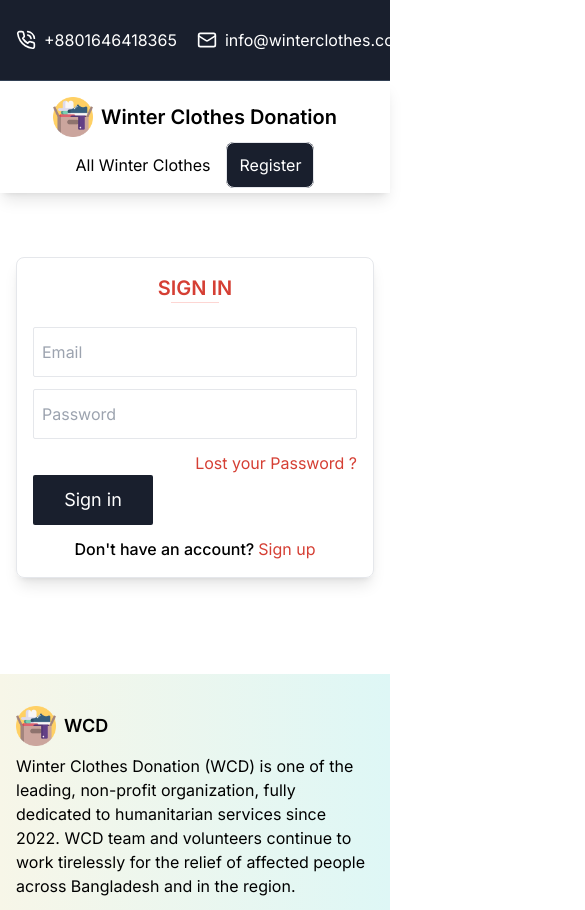
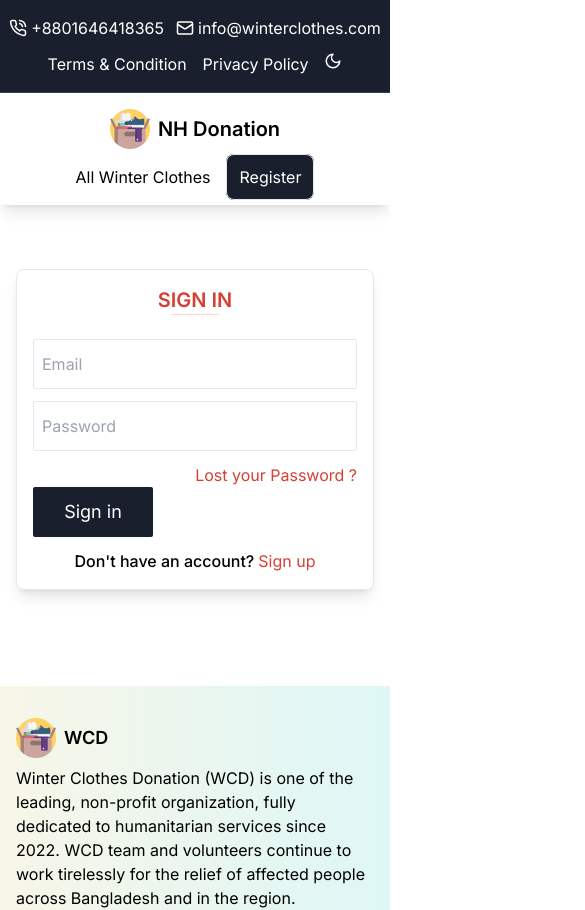
Before and after one commit to AhshanHabib26/NH-Donation-Client, a React (Vite) app: page /sign-in in a window 390 px wide. Shown: the top 910 px of the page, 585 px wide, since content can reach past the window. Built offline with nearby package versions, Linux system fonts and the light colour scheme.

Commit message:
Code Fixed

```diff
--- a/index.html
+++ b/index.html
@@ -4,7 +4,7 @@
     <meta charset="UTF-8" />
     <link rel="icon" type="image/svg+xml" href="/src/assets/favicon.png" />
     <meta name="viewport" content="width=device-width, initial-scale=1.0" />
-    <title>Winter Clothes Donation_By Ahshan Habib</title>
+    <title>NH Donation_By Ahshan Habib</title>
     <link rel="preconnect" href="https://fonts.googleapis.com" />
     <link rel="preconnect" href="https://fonts.gstatic.com" crossorigin />
     <link
--- a/src/components/layout/DashboardMobileMenu.tsx
+++ b/src/components/layout/DashboardMobileMenu.tsx
@@ -4,6 +4,10 @@ import { Database, Home, LayoutDashboard, Menu, SquarePen } from "lucide-react";
 import { useAppSelector } from "../../redux/hooks";
 import { useCureentUser } from "../../redux/features/auth/authSlice";
 import { NavLink } from "react-router-dom";
+
+interface IUser {
+  name?: string;
+}
 
 export default function DashboardMobileMenu() {
   const [opened, { open, close }] = useDisclosure(false);
@@ -12,6 +16,7 @@ export default function DashboardMobileMenu() {
   return (
     <div className=" bg-[#191F2D] py-3 text-white px-8 lg:hidden md:block sm:block ">
       <Drawer
+        size="xs"
         opened={opened}
         onClose={close}
         withCloseButton={false}
@@ -69,7 +74,7 @@ export default function DashboardMobileMenu() {
           </Button>
         </div>
         <div>
-          <h1>Hello, {user?.name}!</h1>
+          <h1>Hello, {(user as IUser)?.name ?? "Guest"}!</h1>
         </div>
       </div>
     </div>
--- a/src/components/layout/Navbar.tsx
+++ b/src/components/layout/Navbar.tsx
@@ -17,28 +17,28 @@ export default function Navbar() {
     <div className="">
       <div className="topNavbar bg-[#191F2D] text-white py-4">
         <Container>
-          <nav className="flex items-center justify-between">
+          <nav className="flex items-center justify-center lg:justify-between flex-wrap mx-5 lg:mx-0">
             <div className="sclIcon flex items-center mx-auto lg:mx-0">
               <div className="flex items-center cursor-pointer">
-                <PhoneCall size={20} color="#fff" />
+                <PhoneCall size={18} color="#fff" />
                 <a
-                  className="text-md ml-2 text-white"
+                  className="text-md ml-1 text-white"
                   href="tel:+8801646418365"
                 >
                   +8801646418365
                 </a>
               </div>
-              <div className="flex items-center ml-5 text-white">
-                <Mail size={20} color="#fff" />
+              <div className="flex items-center ml-3 lg:ml-8 text-white">
+                <Mail size={18} color="#fff" />
                 <a
-                  className="text-md ml-2"
+                  className="text-md ml-1"
                   href="mailto:ahshan.habib026@gmail.com"
                 >
                   info@winterclothes.com
                 </a>
               </div>
             </div>
-            <div className=" flex items-center">
+            <div className=" flex items-center mt-3 lg:mt-0">
               <NavLink className="text-md text-white" to="/">
                 Terms & Condition
               </NavLink>
@@ -60,7 +60,7 @@ export default function Navbar() {
               <Link to="/" className="flex items-center ">
                 <img className=" size-10" src={logo} alt="" />
                 <span className="ml-2 text-xl font-semibold ">
-                  Winter Clothes Donation
+                  NH Donation
                 </span>
               </Link>
               {token ? (
--- a/src/components/ui/WinterClothes.tsx
+++ b/src/components/ui/WinterClothes.tsx
@@ -29,7 +29,7 @@ export default function WinterClothes() {
           <h1 className=" text-3xl lg:text-4xl font-semibold">
             Give People Emotional Warmth By Donate Clothes to Homeless.
           </h1>
-          <p className="text-lg font-light text-[#D53F34] mt-3 max-w-[90ch] mx-auto">
+          <p className="text-lg font-light text-[#D53F34] my-3 max-w-[90ch] mx-auto">
             Share warmth, and donate gently used winter clothing. Help those in
             need stay comfortable during the cold season. Make a difference by
             joining the best charity to donate clothes.
```
